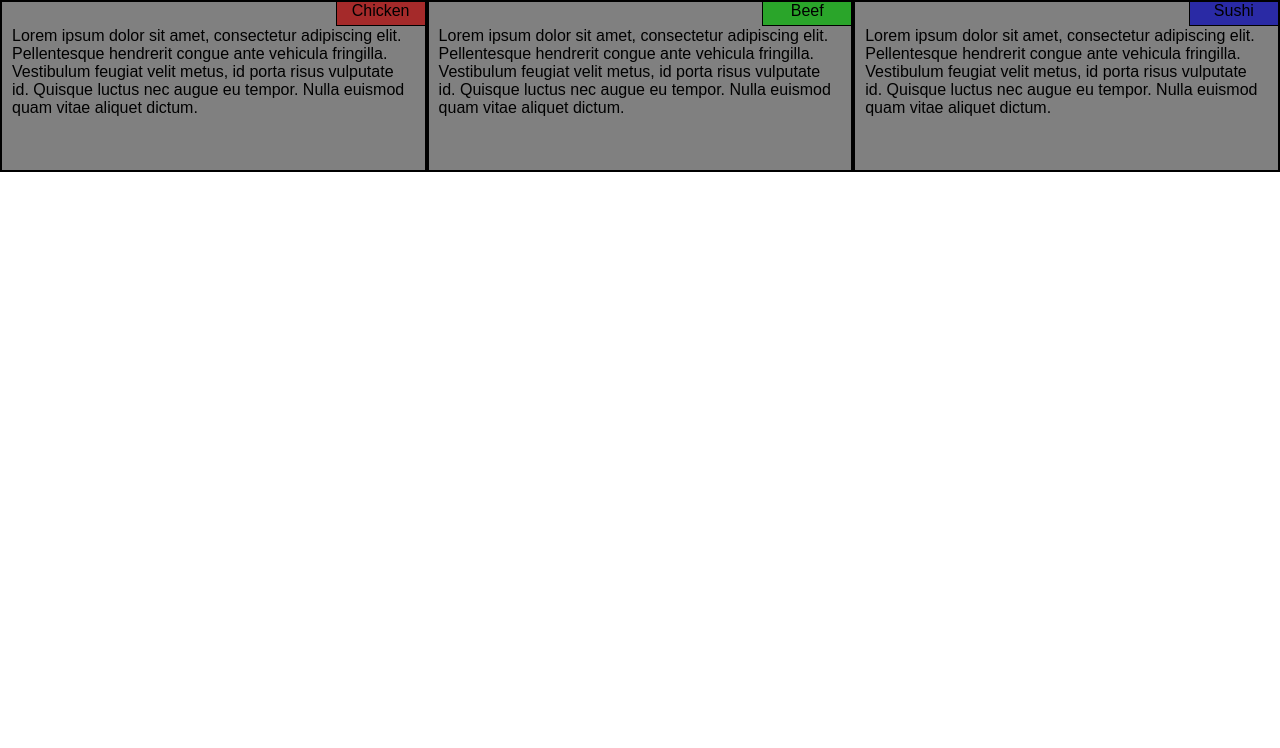
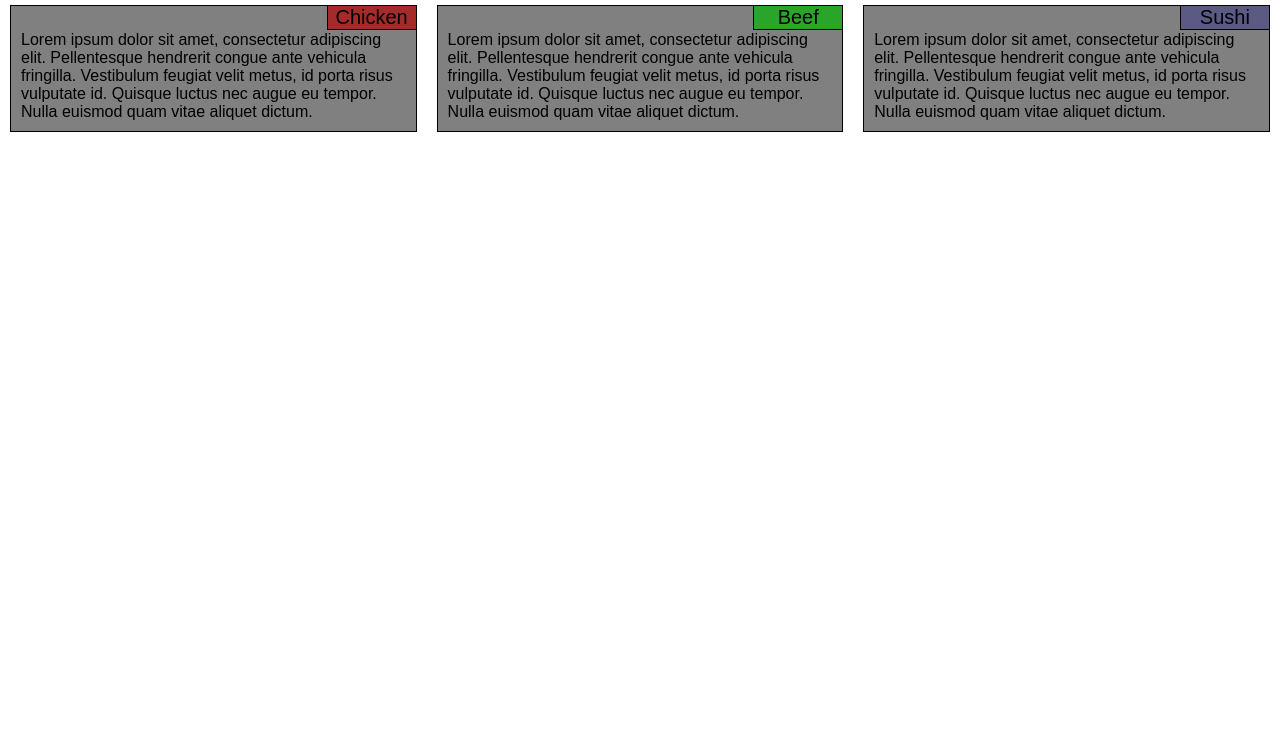
Before and after one commit to fallandar/coursera-html, a plain HTML site: page module2/index.html in a window 1280 px wide. Shown: the part 52-800 px from the top of the page. Drawn offline with Linux system fonts and the light colour scheme.

Commit message:
Finished

```diff
--- a/module2/css/styles.css
+++ b/module2/css/styles.css
@@ -8,23 +8,27 @@
 h1 {
   margin-bottom: 15px;
   text-align: center;
+  font-size: 1.75em;
 }
 
 p {
   border: 1px solid black;
   background-color: gray;
   width: 100%;
-  height: 170px;
+  height: 100%;
   padding: 25px 10px 10px 10px;
   overflow: auto;
   margin: 0px;
   font-family: Arial, Helvetica, sans-serif;
   color: black;
+  font-size: 1em;
 }
 
 div.container
 {
 	position: relative;
+	margin: 10px;
+	border: 0px;
 }
 .titlep {
   position: absolute;
@@ -34,29 +38,34 @@ div.container
   padding: 0px;
   overflow:auto;
   text-align: center;
+  font-size: 1.25em;
 }
 
 #p1 {
   background-color: #A52A2A;
+  border: 1px solid black;
 }
 #p2 {
   background-color: #2AA52A;
+  border: 1px solid black;
 }
 #p3 {
-  background-color: #2A2AA5;
+  background-color: #5A5A85;
+  border: 1px solid black;
 }
 
 
 /* Simple Responsive Framework. */
 .row {
   width: 100%;
+
 }
 
 /********** Large devices only **********/
 @media (min-width: 992px) {
   .col-lg-1, .col-lg-2, .col-lg-3 {
     float: left;
-    border: 1px solid black;
+    border: 0px;
     /*margin: 5px;*/
   }
   .col-lg-1 {
@@ -74,7 +83,7 @@ div.container
 @media (min-width: 768px) and (max-width: 991px) {
   .col-md-1, .col-md-2, .col-md-3 {
     float: left;
-    border: 1px solid black;
+    border: 0px;
   }
   .col-md-1 {
     width: 33.33%;
@@ -90,7 +99,7 @@ div.container
 @media (max-width: 767px) {
   .col-sm-1, .col-sm-2, .col-sm-3 {
   	float: left;
-    border: 1px solid black;
+    border: 0px;
   }
   .col-sm-1 {
     width: 33.33%;
```
